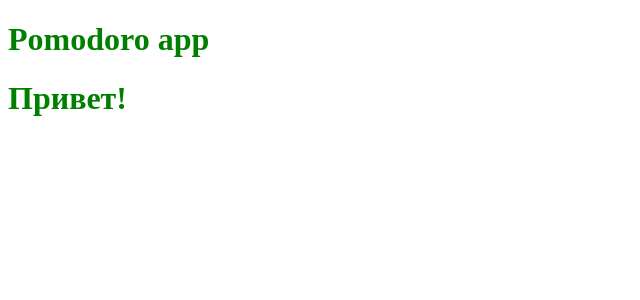
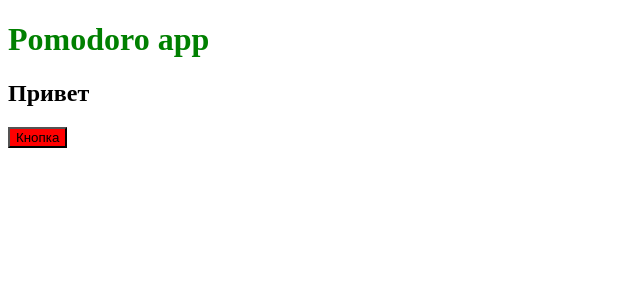
Before and after one commit to BrezhnevAndrey/react_js_pomodoro, a React app: page / in a window 1280 px wide. Shown: the top 300 px of the page, without its empty margins (0-640 px from the left). Built offline with nearby package versions, Linux system fonts and the light colour scheme.

Commit message:
webpack configuration with react ts redux

```diff
--- a/src/App.jsx
+++ /dev/null
@@ -1,5 +0,0 @@
-import React from "react";
-
-export function App() {
-  return <h1>Привет!</h1>;
-}
--- /dev/null
+++ b/src/App.tsx
@@ -0,0 +1,11 @@
+import React from "react";
+import { Button } from "./components/Button/Button";
+
+export function App() {
+  return (
+    <div>
+      <h2>Привет</h2>
+      <Button text="Кнопка" />
+    </div>
+  );
+}
--- /dev/null
+++ b/src/components/Button/Button.tsx
@@ -0,0 +1,10 @@
+import React from "react";
+import styles from "./button.less";
+
+interface IButton {
+  text: string;
+}
+
+export function Button({text}: IButton) {
+  return <button className={styles.button}>{text}</button>;
+}
--- /dev/null
+++ b/src/components/Button/button.less
@@ -0,0 +1,3 @@
+.button {
+  background-color: red;
+}
--- /dev/null
+++ b/src/components/Button/index.ts
@@ -0,0 +1 @@
+export * from './Button';
--- a/src/index.jsx
+++ b/src/index.jsx
@@ -1,6 +1,8 @@
 import "./style.less";
-import React from "react";
-import { render } from "react-dom";
-import { App } from "./App.jsx";
+import * as React from "react";
+import { createRoot } from "react-dom/client";
+import { App } from "./App";
 
-render(<App />, document.getElementById("root"));
+const container = document.getElementById("root");
+const root = createRoot(container);
+root.render(<App />);
--- /dev/null
+++ b/types/less.d.ts
@@ -0,0 +1,6 @@
+declare module "*.less" {
+  const styles: {
+    [key: string]: string;
+  };
+  export = styles;
+}
--- a/webpack.config.js
+++ b/webpack.config.js
@@ -2,12 +2,17 @@ const path = require("path");
 const HtmlWebpackPlugin = require("html-webpack-plugin");
 const { CleanWebpackPlugin } = require("clean-webpack-plugin");
 
+const NODE_ENV = process.env.NODE_ENV;
+
 module.exports = {
-  mode: "development",
+  resolve: {
+    extensions: [".js", ".jsx", ".ts", ".tsx", ".json"],
+  },
+  mode: NODE_ENV ? NODE_ENV : "development",
   entry: ["@babel/polyfill", "./src/index.jsx"],
   output: {
     path: path.resolve(__dirname, "dist"),
-    filename: "[name].[hash].js",
+    filename: "index.js",
   },
   devServer: {
     port: 3000,
@@ -29,8 +34,24 @@ module.exports = {
         },
       },
       {
+        test: /\.[tj]sx?$/,
+        use: ["ts-loader"],
+      },
+      {
         test: /\.(css|less)$/,
-        use: ["style-loader", "css-loader", "less-loader"],
+        use: [
+          "style-loader",
+          {
+            loader: "css-loader",
+            options: {
+              modules: {
+                mode: "local",
+                localIdentName: "[name]__[local]--[hash:base64:5]",
+              },
+            },
+          },
+          "less-loader",
+        ],
       },
       {
         test: /\.(jpeg|png|svg|jpg)$/,
@@ -38,4 +59,8 @@ module.exports = {
       },
     ],
   },
+  optimization: {
+    minimize: true,
+  },
+  devtool: "eval",
 };
```
Also changed, not shown: package.json (+11 -2 lines), tsconfig.json (added, +18 -0 lines), 1 other file (tests, documents, lock files or other folders).
